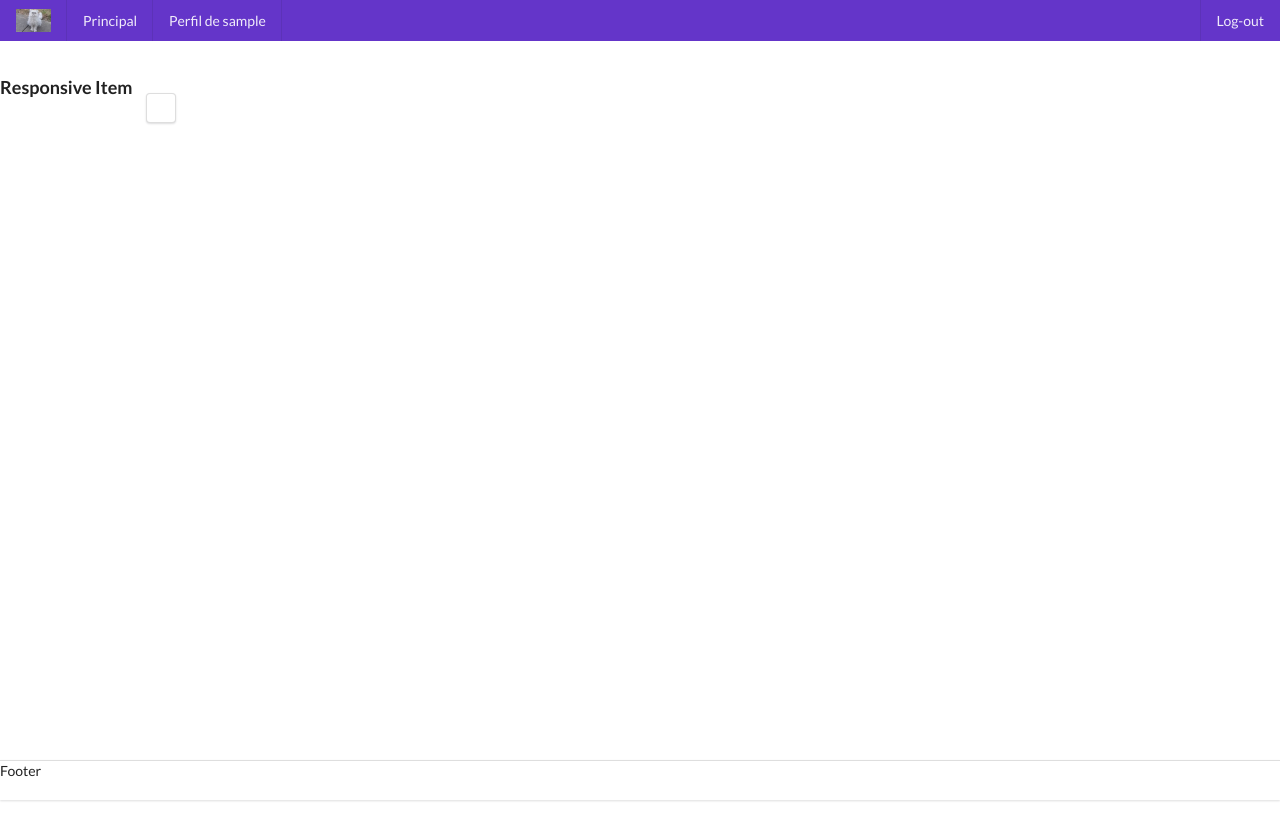
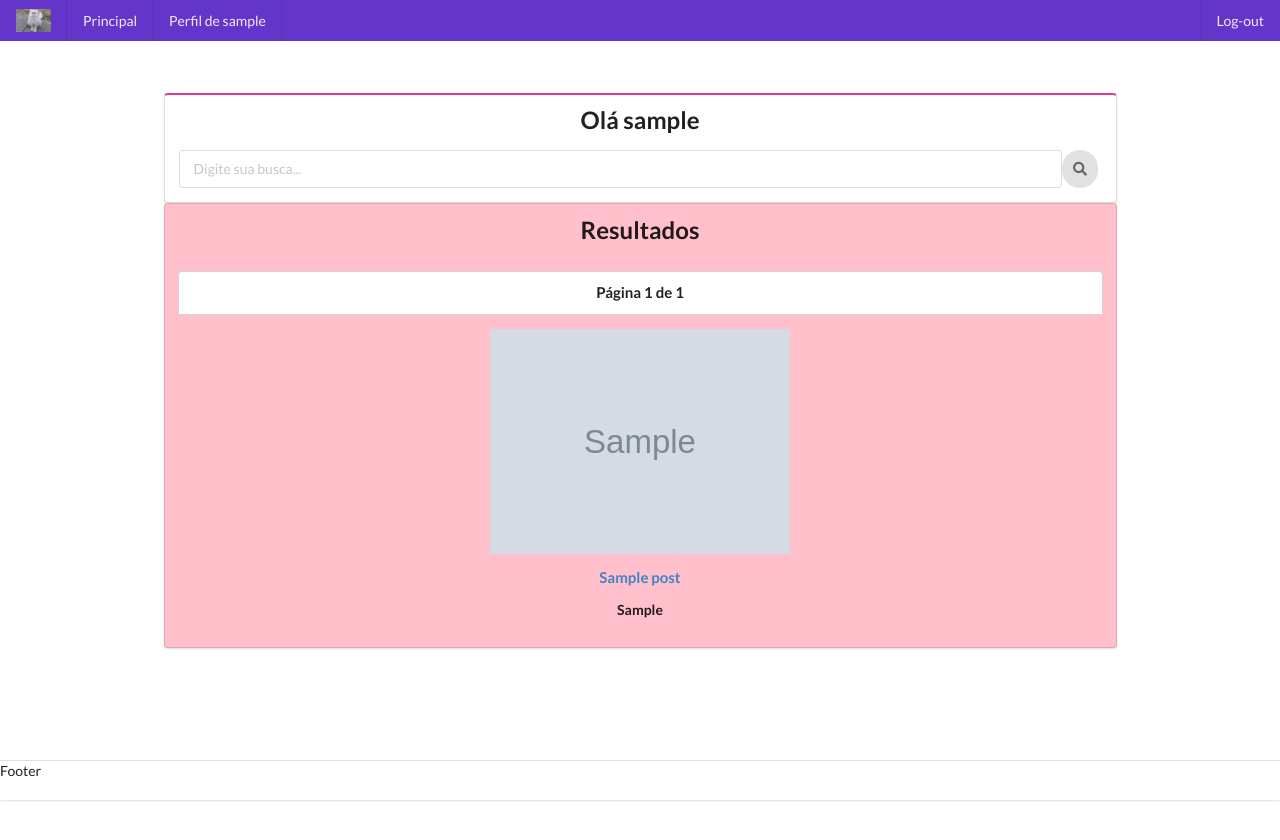
Before and after one commit to AnaRafaela/projeto_django_aula_dev_web2, a Django app: page / in a window 1280 px wide. Run offline with Django 3.2, Linux system fonts and the light colour scheme; a user stored in the database is signed in; tables that the repository leaves empty hold one stand-in row (values such as "Sample post"); grey boxes marked "Sample" are stand-in pictures; some libraries are stand-ins or nearby versions.

Commit message:
modificacoes template main, imagens

```diff
--- a/app/urls.py
+++ b/app/urls.py
@@ -1,13 +1,16 @@
 from django.contrib import admin
 from django.urls import path, include
-from .views import PostList, PostCreate
+from .views import Perfil, PostCreate
+from app.views import imagemView
+from app import views
 
 from django.conf import settings
 from django.conf.urls.static import static
 
 urlpatterns = [
-    path('', PostList.as_view(), name='post-list'),
+    path('', Perfil.as_view(), name='perfil'),
     path('add/', PostCreate.as_view(), name='post-add'),
+    path('imagem/<int:id>/', views.imagemView, name='imagem')
     #path('<int:pk>/', PostUpdate.as_view(), name='post-update'),
     #path('<int:pk>/delete/', PostDelete.as_view(), name='post-delete'),
 
--- a/main/views.py
+++ b/main/views.py
@@ -2,6 +2,9 @@ from django.shortcuts import render, redirect
 from django.views import View
 from .models import UsuarioModel
 from .forms import UsuarioForm
+
+from django.core.paginator import Paginator
+from app.models import Post
 
 from django.contrib.auth import authenticate, login, logout
 # Create your views here.
@@ -9,7 +12,11 @@ from django.contrib.auth import authenticate, login, logout
 class Main(View):
     template = 'main.html'
     def get(self, request):
-        return render(request, self.template)
+        posts = Post.objects.all()
+        paginator = Paginator(posts, 10)
+        page = request.GET.get('page')
+        lista_posts = paginator.get_page(page)
+        return render(request, self.template, {'lista_posts':lista_posts})
 
 class UsuarioView(View):
     template = 'create_user.html'
--- a/projeto_django/settings.py
+++ b/projeto_django/settings.py
@@ -39,8 +39,7 @@ INSTALLED_APPS = [
     'django.contrib.staticfiles',
     'app',
     'main',
-    'ckeditor',
-    'ckeditor_uploader',
+
 ]
 
 MIDDLEWARE = [
@@ -129,5 +128,3 @@ STATICFILES_DIRS = [
 MEDIA_URL = '/media/'
 
 MEDIA_ROOT = os.path.join(BASE_DIR, 'media')
-
-CKEDITOR_UPLOAD_PATH = 'uploads/'
--- a/projeto_django/urls.py
+++ b/projeto_django/urls.py
@@ -28,6 +28,6 @@ urlpatterns = [
     path('login/', views.LoginView.as_view(), name='login'),
     path('logout/', views.LogoutView.as_view(), name='logout'),
     path('ckeditor/', include('ckeditor_uploader.urls')),
-    path('post/', include('app.urls')),
+    path('perfil/', include('app.urls')),
 
 ] + static(settings.MEDIA_URL, document_root=settings.MEDIA_ROOT)
--- a/requeriments.txt
+++ b/requeriments.txt
@@ -4,3 +4,4 @@ django-js-asset==1.2.2
 pkg-resources==0.0.0
 pytz==2019.2
 sqlparse==0.3.0
+Pillow==6.1.0
--- a/templates/base.html
+++ b/templates/base.html
@@ -1,4 +1,4 @@
-{% load staticfiles %}
+{% load static %}
 <!DOCTYPE html>
 <html lang="pt-BR">
 <head>
@@ -7,7 +7,7 @@
     <meta http-equiv="X-UA-Compatible" content="ie=edge">
     <link rel="stylesheet" href="{% static 'semantic/semantic.css' %}">
     <link rel="stylesheet" href="{% static 'style.css' %}">
-    <title>Document</title>
+    <title>{% block title %}S&T{% endblock %}</title>
 </head>
 <body>
         <div class="ui inverted violet top fixed menu">
@@ -19,7 +19,7 @@
                         Principal
                     </font></font></a>
                     {% if user.is_authenticated %}
-                <a class="item" href="{% url 'post-list' %}"><font style="vertical-align: inherit;">
+                <a class="item" href="{% url 'perfil' %}"><font style="vertical-align: inherit;">
                     <font style="vertical-align: inherit;">
                         Perfil de
                         {{ user.username }}
--- a/templates/main.html
+++ b/templates/main.html
@@ -1,12 +1,92 @@
 {% extends "base.html" %}
-{% load staticfiles %}
+{% load static %}
+{% block title %}{{ block.super }}/Principal {% endblock %}
 {% block content %}
 
-<h3 class="ui center aligned header">Responsive Item</h3>
+{% if user.is_authenticated %}
+<div class="two wide column"></div>
+<div class="twelve wide column">
+<div class="two wide column"></div>
+<div class="field">
+<div class="ui pink fluid segment">
+    <h2 class="ui center aligned header">Olá
+        {{ user.username }}
+    </h2>
+    <div class="ui form">
+            <div class="field">
+                    <form class="ui category search">
+                        <div class="ui icon input">
+                            <input class="prompt" name="busca" id="busca" type="text" placeholder="Digite sua busca...">
+                            <button type="submit" class="circular ui icon button">
+                                <i class="search icon"></i></button>
+                        </div>
+                        <div class="results"></div>
+                    </form>
+                </div>
+            </div>
+            </div>
+        </div>
 
-<div class="ui centered segment">
+    <div class="field">
+<div class="ui fluid segment" style="background-color: pink">
+<h2 class="ui center aligned header">Resultados</h2>
+<h4 class="ui center aligned top attached header">
+    <div class="ui center aligned pagination">
+        <span class="step-links">
+            {% if lista_posts.has_previous %}
+                <a href="?page=1"><i class="angle double left icon"></i>primeira</a>
+                <a href="?page={{ lista_posts.previous_page_number }}">
+                    <i class="angle left icon"></i>
+                    anterior
+                </a>
+            {% endif %}
+            <span class="current">
+                Página {{ lista_posts.number }} de {{ lista_posts.paginator.num_pages }}
+            </span>
+            {% if lista_posts.has_next %}
+                <a href="?page={{ lista_posts.next_page_number }}">
+                    próximo
+                    <i class="angle right icon"></i>
+                </a>
+                <a href="?page={{ lista_posts.paginator.num_pages }}">
+                    última
+                    <i class="angle double right icon"></i>
+                </a>
+            {% endif %}
+        </span>
+    </div>
+</h4>
+    <div class="ui centered list">
+        {% for post in lista_posts %}
+        <div class="item">
+        <div class="content">
+                {% if post.imagem %}
+        <a href="{% url 'imagem' post.id %}">
+            <img class="ui centered medium image" src="{{ post.imagem.url }}">
+        </a>
+            {% else %}
+            <img class="ui centered medium image" src="{% static 'image/show-and-tell-Logo.jpg' %}">
+            {% endif %}
+            <p>
+            <a href="{'#'}">
+                <h4 class="ui center aligned header">{{ post.title }}</h4>
+            </a>
+            <p>
+                <h5 class="ui center aligned header">
+                {{ post.resumo }}
+            </h5>
+            </p>
+        </p>
+        </div>
+        </div>
+         {% endfor %}
+    </div>
 
+        </div>
+    </div>
 </div>
-
-
+</div>
+{% else %}
+<img class="ui centered huge image" src="{% static 'image/show-and-tell-Logo.jpg' %}">
+{% endif %}
 {% endblock %}
--- a/templates/post_list.html
+++ b/templates/perfil.html
@@ -1,4 +1,5 @@
 {% extends "base.html" %}
+{% block title %}{{ block.super }}/Perfil {% endblock %}
 {% block content %}
 
 <h1>Todo</h1>
```
Also changed, not shown: app/views.py (+9 -3 lines), templates/app/image.html (added, +10 -0 lines), templates/app/post_form.html (+23 -2 lines), static/image/images.png (added), static/image/logo.lapvet.final_branco.png (deleted), static/image/show-and-tell-Logo.jpg (added).
